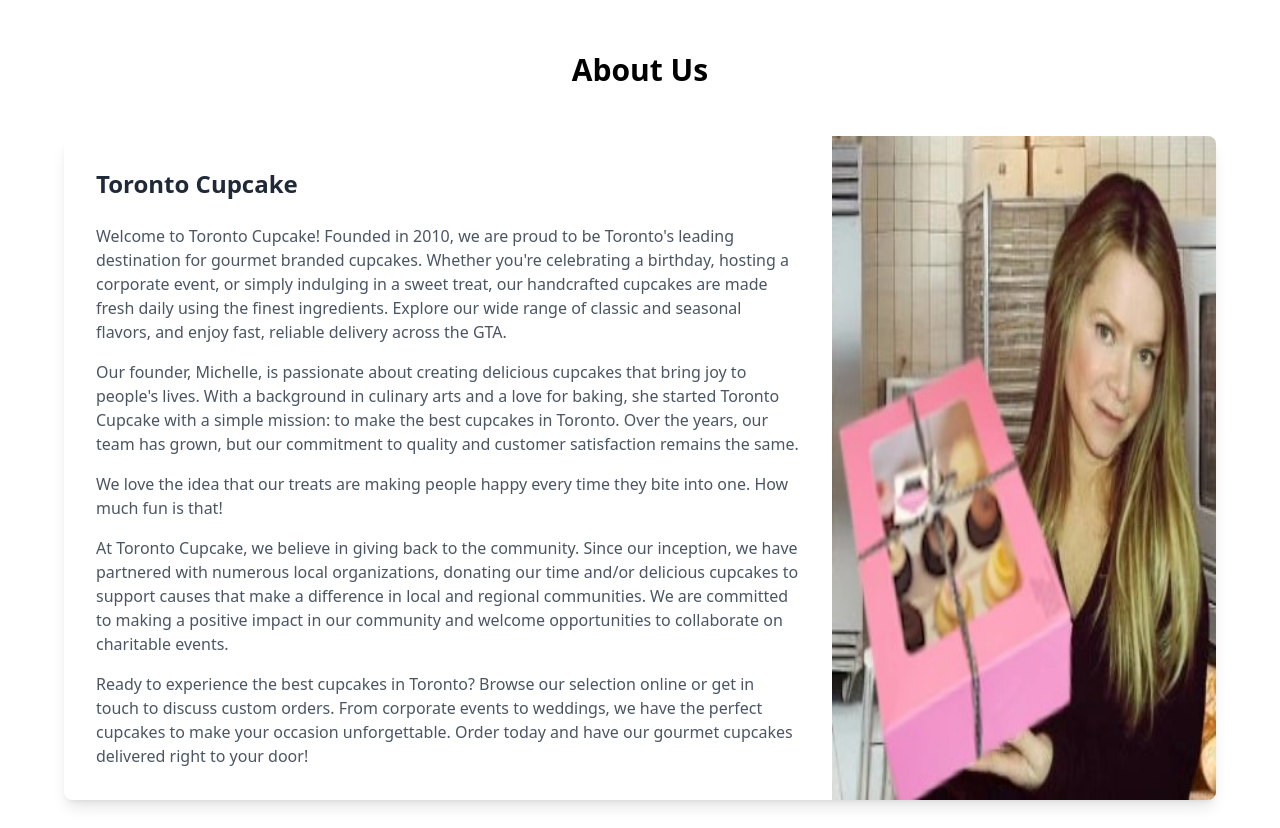
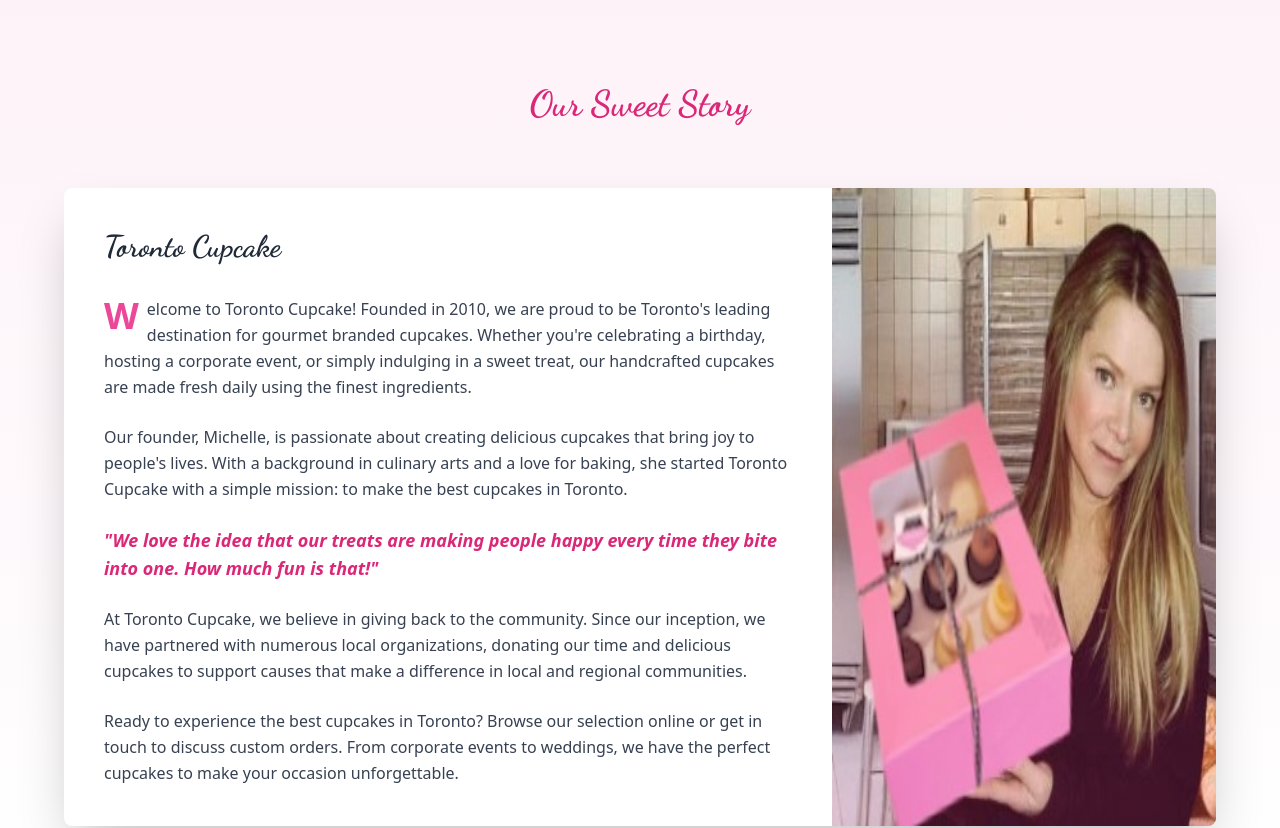
Before and after one commit to vrparte/Project-3, a Svelte app: page / in a window 1280 px wide. Shown: the part 860-1688 px from the top of the page. Built offline with nearby package versions, Linux system fonts and the light colour scheme.

Commit message:
Beautify the UI

```diff
--- a/src/components/AboutUs.svelte
+++ b/src/components/AboutUs.svelte
@@ -1,46 +1,74 @@
 <script>
     import Michelle from "../assets/Michelle.jpg";
+    import { onMount } from 'svelte';
+
     const founder = {
         name: "Toronto Cupcake",
-        image: Michelle, // Update this with the actual image path
+        image: Michelle,
     };
+
+    let isVisible = false;
+
+    onMount(() => {
+        const observer = new IntersectionObserver((entries) => {
+            entries.forEach(entry => {
+                if (entry.isIntersecting) {
+                    isVisible = true;
+                }
+            });
+        }, { threshold: 0.1 });
+
+        const aboutSection = document.querySelector('#AboutUs');
+        if (aboutSection) observer.observe(aboutSection);
+
+        return () => observer.disconnect();
+    });
 </script>
 
-<section class="bg-white py-16 relative" id="AboutUs">
+<section class="bg-gradient-to-b from-pink-50 to-white py-24 relative" id="AboutUs">
     <div class="container mx-auto px-4">
-        <h2 class="text-3xl font-bold text-center mb-12">About Us</h2>
+        <h2 class="text-4xl font-bold text-center mb-16 text-pink-600 font-cursive">Our Sweet Story</h2>
 
         <div class="max-w-6xl mx-auto">
-            <div class="bg-white rounded-lg shadow-lg overflow-hidden flex flex-col md:flex-row">
-                <div class="p-8 md:w-2/3">
-                    <h3 class="text-2xl font-bold text-gray-800 mb-6">{founder.name}</h3>
-                    <div class="text-gray-600 space-y-4">
-                        <p>
-                            Welcome to Toronto Cupcake! Founded in 2010, we are proud to be Toronto's leading destination for gourmet branded cupcakes. Whether you're celebrating a birthday, hosting a corporate event, or simply indulging in a sweet treat, our handcrafted cupcakes are made fresh daily using the finest ingredients. Explore our wide range of classic and seasonal flavors, and enjoy fast, reliable delivery across the GTA.
+            <div class="bg-white rounded-lg shadow-2xl overflow-hidden flex flex-col md:flex-row transform transition-all duration-500 ease-in-out" class:translate-y-0={isVisible} class:translate-y-10={!isVisible} class:opacity-100={isVisible} class:opacity-0={!isVisible}>
+                <div class="p-10 md:w-2/3">
+                    <h3 class="text-3xl font-bold text-gray-800 mb-8 font-cursive">{founder.name}</h3>
+                    <div class="text-gray-700 space-y-6 leading-relaxed">
+                        <p class="first-letter:text-4xl first-letter:font-bold first-letter:text-pink-500 first-letter:mr-2 first-letter:float-left">
+                            Welcome to Toronto Cupcake! Founded in 2010, we are proud to be Toronto's leading destination for gourmet branded cupcakes. Whether you're celebrating a birthday, hosting a corporate event, or simply indulging in a sweet treat, our handcrafted cupcakes are made fresh daily using the finest ingredients.
                         </p>
 
                         <p>
-                            Our founder, Michelle, is passionate about creating delicious cupcakes that bring joy to people's lives. With a background in culinary arts and a love for baking, she started Toronto Cupcake with a simple mission: to make the best cupcakes in Toronto. Over the years, our team has grown, but our commitment to quality and customer satisfaction remains the same.
+                            Our founder, Michelle, is passionate about creating delicious cupcakes that bring joy to people's lives. With a background in culinary arts and a love for baking, she started Toronto Cupcake with a simple mission: to make the best cupcakes in Toronto.
+                        </p>
+                        <p class="font-semibold text-pink-600 text-lg italic">
+                            "We love the idea that our treats are making people happy every time they bite into one. How much fun is that!"
                         </p>
                         <p>
-                            We love the idea that our treats are making people happy every time they bite into one. How much fun is that!
+                            At Toronto Cupcake, we believe in giving back to the community. Since our inception, we have partnered with numerous local organizations, donating our time and delicious cupcakes to support causes that make a difference in local and regional communities.
                         </p>
                         <p>
-                            At Toronto Cupcake, we believe in giving back to the community. Since our inception, we have partnered with numerous local organizations, donating our time and/or delicious cupcakes to support causes that make a difference in local and regional communities. We are committed to making a positive impact in our community and welcome opportunities to collaborate on charitable events.
-                        </p>
-                        <p>
-                            Ready to experience the best cupcakes in Toronto? Browse our selection online or get in touch to discuss custom orders. From corporate events to weddings, we have the perfect cupcakes to make your occasion unforgettable. Order today and have our gourmet cupcakes delivered right to your door!
+                            Ready to experience the best cupcakes in Toronto? Browse our selection online or get in touch to discuss custom orders. From corporate events to weddings, we have the perfect cupcakes to make your occasion unforgettable.
                         </p>
                     </div>
                 </div>
-                <div class="md:w-1/3">
+                <div class="md:w-1/3 relative overflow-hidden">
                     <img
                         src={founder.image}
                         alt={founder.name}
-                        class="w-full h-full object-fill"
+                        class="w-full h-full object-fill transform transition-transform duration-500 ease-in-out hover:scale-105"
                     >
+                    <div class="absolute inset-0 bg-gradient-to-t from-pink-500 to-transparent opacity-20"></div>
                 </div>
             </div>
         </div>
     </div>
 </section>
+
+<style>
+    @import url('https://fonts.googleapis.com/css2?family=Dancing+Script:wght@400;700&display=swap');
+
+    :global(.font-cursive) {
+        font-family: 'Dancing Script', cursive;
+    }
+</style>
--- a/src/components/FeaturedProducts.svelte
+++ b/src/components/FeaturedProducts.svelte
@@ -22,7 +22,7 @@
 
 <section class="bg-white py-16" id="FeaturedCupcakes">
     <div class="container mx-auto px-4">
-        <h2 class="text-3xl font-bold text-center mb-12">Featured Cupcakes</h2>
+        <h2 class="text-4xl font-bold text-center mb-16 text-pink-600 font-cursive">Featured Cupcakes</h2>
         <div class="grid grid-cols-1 md:grid-cols-3 gap-8 w-full sm:w-full md:w-[90%] mx-auto">
             {#each cupcakes.slice(0, visibleCupcakes) as cupcake}
               <MenuCard {...cupcake} on:addToCart={() => addToCart(cupcake)} />
--- a/src/components/SpecialOccasions.svelte
+++ b/src/components/SpecialOccasions.svelte
@@ -5,6 +5,7 @@
     import BabyShower from "../assets/babyShower.png";
     import Corporate from "../assets/CorporateEvents.webp";
     import Graduation from "../assets/Graduation.png";
+    import Wedding1 from "../assets/Wedding1.png";
 
     let currentIndex = 0;
     const occasions = [
@@ -21,7 +22,7 @@
       },
       {
         name: "Wedding Elegance",
-        image: Wedding,
+        image: Wedding1,
         description: "Elevate your wedding reception with our exquisite cupcake displays. Elegant, delicious, and perfectly matched to your wedding theme.",
         details: [
           "Tiered cupcake stands",
@@ -81,7 +82,7 @@
 
 <section class="bg-white py-16 relative" id="Occasions">
   <div class="container mx-auto px-4">
-    <h2 class="text-3xl font-bold text-center mb-4">Special Occasions</h2>
+    <h2 class="text-4xl font-bold text-center mb-16 text-pink-600 font-cursive">Special Occasions</h2>
     <p class="text-center text-gray-600 mb-12 text-lg sm:w-[90%] md:w-[80%] mx-auto">
       Elevate every celebration with our custom-designed cupcakes. From intimate gatherings to grand events, we create sweet memories that last a lifetime.
     </p>
```
Also changed, not shown: src/assets/Wedding1.png (added).
